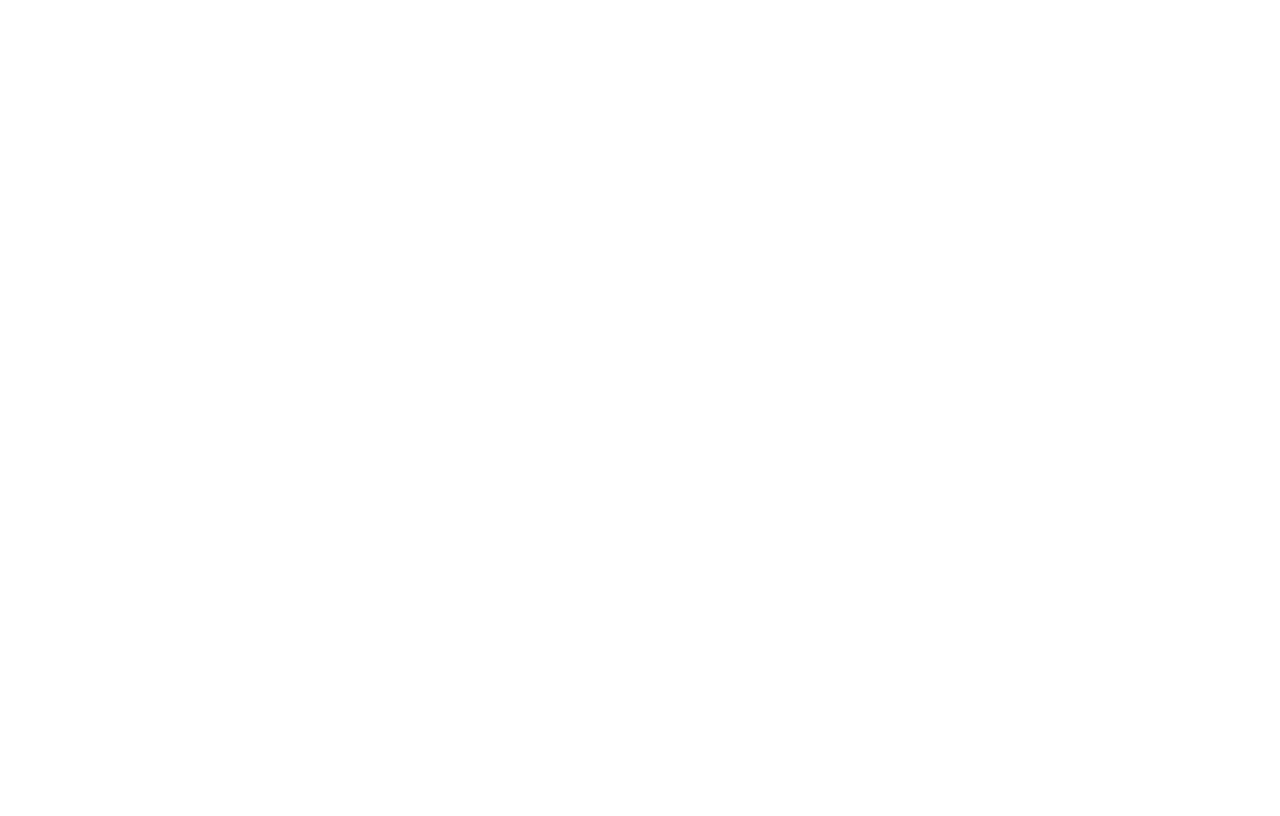
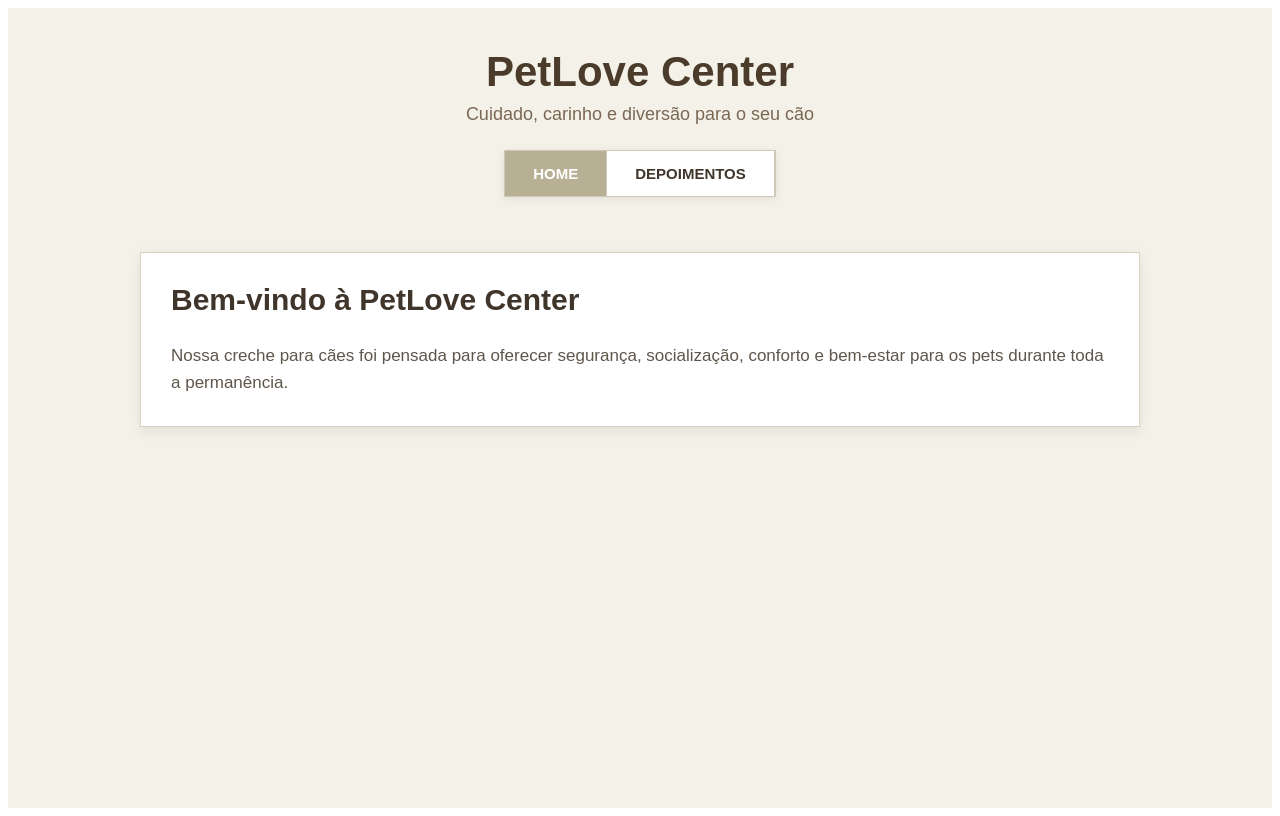
Before and after one commit to veloy25/Projeto-1-Semestre---ECM516-ECM252, a React (Vite) app in the folder front/: page / in a window 1280 px wide. Built offline with nearby package versions, Linux system fonts and the light colour scheme.

Commit message:
feat(Projeto): Cria aba Home e aba de depoimento dos usuarios

```diff
--- a/front/src/App.jsx
+++ b/front/src/App.jsx
@@ -1,9 +1,253 @@
-import 'bootstrap/dist/css/bootstrap.min.css';
+import { useState } from "react";
 
 function App() {
+  const [abaAtiva, setAbaAtiva] = useState("home");
+
+  const depoimentoTeste = {
+    nomeCachorro: "Thor",
+    nomeTutor: "Mariana Silva",
+    raca: "Golden Retriever",
+    data: "22/03/2026",
+    comentario:
+      "Thor adorou passar o dia na creche! Foi muito bem cuidado, brincou bastante e voltou para casa muito feliz.",
+  };
+
   return (
-   <div></div>
-  )
+    <div style={styles.page}>
+      <header style={styles.headerArea}>
+        <h1 style={styles.logo}>PetLove Center</h1>
+        <p style={styles.subtitle}>Cuidado, carinho e diversão para o seu cão</p>
+
+        <nav style={styles.navWrapper}>
+          <div style={styles.nav}>
+            <button
+              style={{
+                ...styles.navButton,
+                ...(abaAtiva === "home" ? styles.navButtonActive : {}),
+              }}
+              onClick={() => setAbaAtiva("home")}
+            >
+              Home
+            </button>
+
+            <button
+              style={{
+                ...styles.navButton,
+                ...(abaAtiva === "depoimentos" ? styles.navButtonActive : {}),
+              }}
+              onClick={() => setAbaAtiva("depoimentos")}
+            >
+              Depoimentos
+            </button>
+          </div>
+        </nav>
+      </header>
+
+      <main style={styles.main}>
+        {abaAtiva === "home" && (
+          <section style={styles.homeSection}>
+            <h2 style={styles.homeTitle}>Bem-vindo à PetLove Center</h2>
+            <p style={styles.homeText}>
+              Nossa creche para cães foi pensada para oferecer segurança,
+              socialização, conforto e bem-estar para os pets durante toda a
+              permanência.
+            </p>
+          </section>
+        )}
+
+        {abaAtiva === "depoimentos" && (
+          <section>
+            <div style={styles.depoimentosHeader}>
+              <h2 style={styles.title}>Depoimentos</h2>
+              <button style={styles.addButton}>Adicionar depoimento</button>
+            </div>
+
+            <div style={styles.card}>
+              <h3 style={styles.cardTitle}>Depoimento teste</h3>
+
+              <div style={styles.infoGroup}>
+                <p style={styles.text}>
+                  <strong>Nome do cachorro:</strong> {depoimentoTeste.nomeCachorro}
+                </p>
+                <p style={styles.text}>
+                  <strong>Nome do tutor:</strong> {depoimentoTeste.nomeTutor}
+                </p>
+                <p style={styles.text}>
+                  <strong>Raça do cachorro:</strong> {depoimentoTeste.raca}
+                </p>
+                <p style={styles.text}>
+                  <strong>Data:</strong> {depoimentoTeste.data}
+                </p>
+              </div>
+
+              <div style={styles.commentBox}>
+                <p style={styles.commentTitle}>Comentário:</p>
+                <p style={styles.commentText}>{depoimentoTeste.comentario}</p>
+              </div>
+            </div>
+          </section>
+        )}
+      </main>
+    </div>
+  );
 }
 
-export default App
+const styles = {
+  page: {
+    minHeight: "100vh",
+    backgroundColor: "#f4f1e8",
+    fontFamily: "Arial, sans-serif",
+  },
+
+  headerArea: {
+    display: "flex",
+    flexDirection: "column",
+    alignItems: "center",
+    paddingTop: "40px",
+    paddingBottom: "25px",
+  },
+
+  logo: {
+    margin: 0,
+    fontSize: "42px",
+    fontWeight: "bold",
+    color: "#4b3b2a",
+    textAlign: "center",
+  },
+
+  subtitle: {
+    marginTop: "8px",
+    marginBottom: "25px",
+    fontSize: "18px",
+    color: "#7a6855",
+    textAlign: "center",
+  },
+
+  navWrapper: {
+    display: "flex",
+    justifyContent: "center",
+    width: "100%",
+  },
+
+  nav: {
+    display: "flex",
+    justifyContent: "center",
+    flexWrap: "wrap",
+    backgroundColor: "#ffffff",
+    border: "1px solid #cfc7b8",
+    boxShadow: "0 2px 8px rgba(0, 0, 0, 0.08)",
+  },
+
+  navButton: {
+    padding: "14px 28px",
+    border: "none",
+    borderRight: "1px solid #cfc7b8",
+    backgroundColor: "#ffffff",
+    color: "#3f352b",
+    cursor: "pointer",
+    fontSize: "15px",
+    fontWeight: "bold",
+    textTransform: "uppercase",
+  },
+
+  navButtonActive: {
+    backgroundColor: "#b7b095",
+    color: "#ffffff",
+  },
+
+  main: {
+    maxWidth: "1000px",
+    margin: "0 auto",
+    padding: "30px 20px 50px",
+  },
+
+  homeSection: {
+    backgroundColor: "#ffffff",
+    border: "1px solid #d8d1c3",
+    padding: "30px",
+    boxShadow: "0 4px 12px rgba(0, 0, 0, 0.08)",
+  },
+
+  homeTitle: {
+    marginTop: 0,
+    fontSize: "30px",
+    color: "#3f352b",
+  },
+
+  homeText: {
+    fontSize: "17px",
+    color: "#5f564c",
+    lineHeight: "1.6",
+    marginBottom: 0,
+  },
+
+  depoimentosHeader: {
+    display: "flex",
+    justifyContent: "space-between",
+    alignItems: "center",
+    marginBottom: "25px",
+    flexWrap: "wrap",
+    gap: "12px",
+  },
+
+  title: {
+    margin: 0,
+    fontSize: "30px",
+    color: "#3f352b",
+  },
+
+  addButton: {
+    backgroundColor: "#7d8f69",
+    color: "#ffffff",
+    border: "none",
+    padding: "12px 18px",
+    fontSize: "15px",
+    fontWeight: "bold",
+    cursor: "pointer",
+  },
+
+  card: {
+    backgroundColor: "#ffffff",
+    border: "1px solid #d8d1c3",
+    padding: "25px",
+    boxShadow: "0 4px 12px rgba(0, 0, 0, 0.08)",
+  },
+
+  cardTitle: {
+    marginTop: 0,
+    marginBottom: "20px",
+    fontSize: "24px",
+    color: "#3f352b",
+  },
+
+  infoGroup: {
+    marginBottom: "20px",
+  },
+
+  text: {
+    fontSize: "16px",
+    color: "#4f463d",
+    margin: "8px 0",
+  },
+
+  commentBox: {
+    backgroundColor: "#f7f4ed",
+    padding: "18px",
+    border: "1px solid #ddd5c7",
+  },
+
+  commentTitle: {
+    margin: "0 0 10px 0",
+    fontWeight: "bold",
+    color: "#3f352b",
+  },
+
+  commentText: {
+    margin: 0,
+    fontSize: "16px",
+    color: "#5f564c",
+    lineHeight: "1.5",
+  },
+};
+
+export default App;
```
